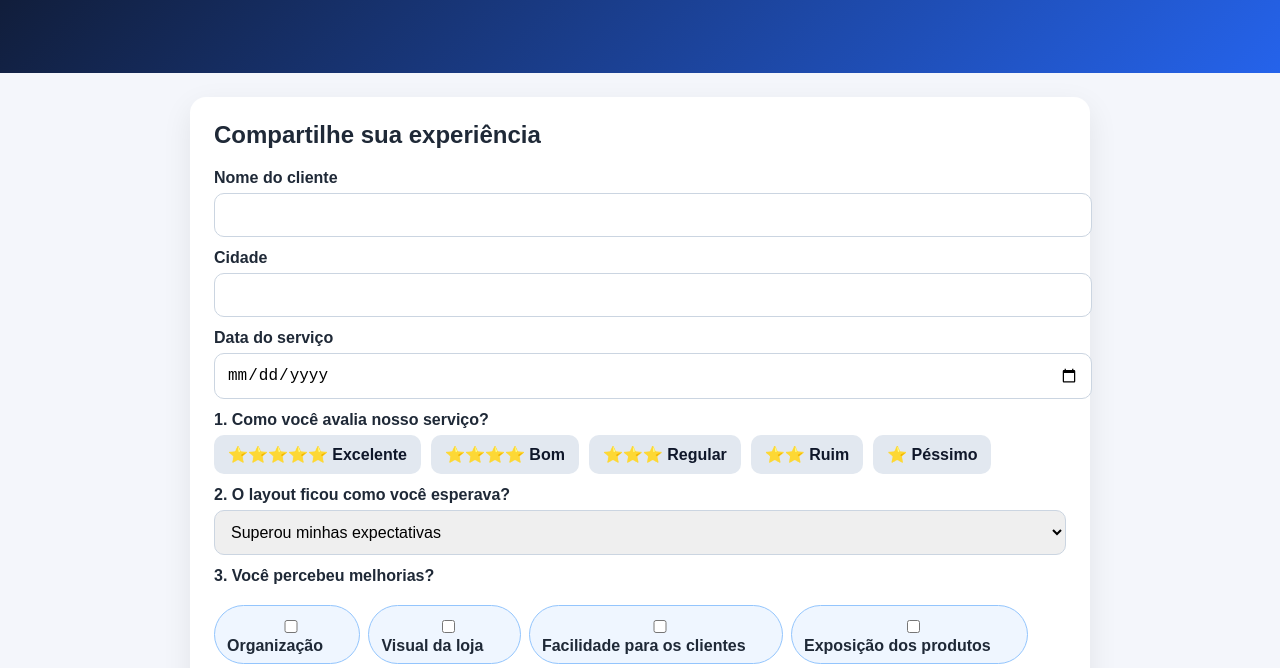
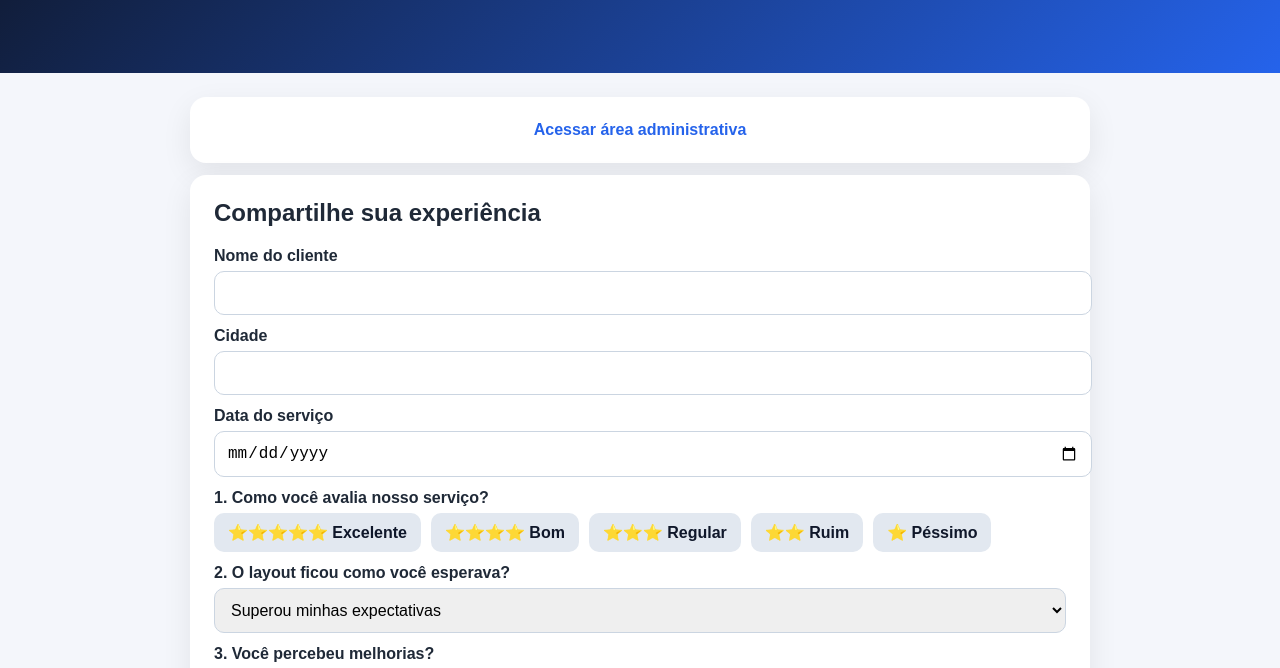
Before and after one commit to hemersonfeedback-jpg/feedback, a website: page public/index.html in a window 1280 px wide. Shown: the part 129-797 px from the top of the page. Drawn offline with Linux system fonts and the light colour scheme.

Commit message:
feat(ui): add direct admin access link on public page

```diff
--- a/public/index.html
+++ b/public/index.html
@@ -31,6 +31,9 @@
       <p>Formulário profissional de pós-venda inteligente</p>
     </section>
     <div class="container">
+      <div class="card" style="margin-bottom: 12px; text-align: center;">
+        <a href="/admin/login" style="color:#2563eb; font-weight:700; text-decoration:none;">Acessar área administrativa</a>
+      </div>
       <form id="feedbackForm" class="card" enctype="multipart/form-data">
         <h2>Compartilhe sua experiência</h2>
         <label>Nome do cliente</label>
```
